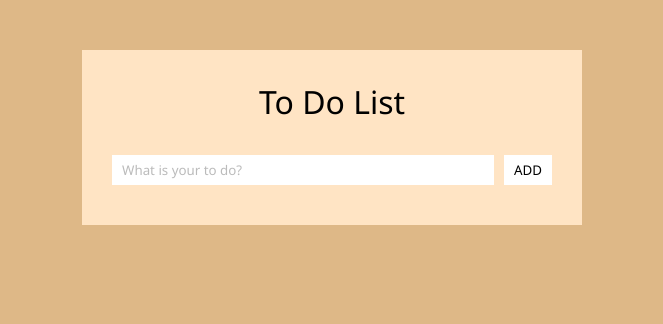
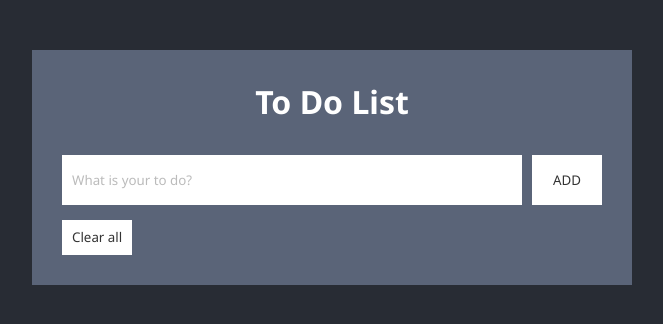
Before and after one commit to heejae0811/react-todo, a React (Create React App) app: page / in a window 1280 px wide. Shown: the top 324 px of the page, without its empty margins (308-971 px from the left). Built offline with nearby package versions, Linux system fonts and the light colour scheme.

Commit message:
Modify css 변경

```diff
--- a/src/components/todo.scss
+++ b/src/components/todo.scss
@@ -3,10 +3,16 @@ ul {
         display: flex;
         justify-content: space-between;
         align-items: center;
-        margin-bottom: 10px;
+        margin-bottom: 15px;
 
         &:last-child {
             margin-bottom: 0;
         }
+
+        p {
+            &:hover {
+                text-decoration: underline;
+            }
+        }
     }
 }
--- a/src/routes/Home.js
+++ b/src/routes/Home.js
@@ -1,6 +1,6 @@
 import React, { useState } from 'react'
 import { useDispatch, useSelector } from 'react-redux'
-import { addToDo } from '../store/toDoReducer'
+import { addToDo, clearToDo } from '../store/toDoReducer'
 import ToDo from '../components/ToDo'
 import './home.scss'
 
@@ -24,6 +24,11 @@ function Home() {
     setText('')
   }
 
+  function onClear(e) {
+    e.preventDefault()
+    dispatch(clearToDo)
+  }
+
   return (
     <>
       <div className="layout home">
@@ -43,6 +48,8 @@ function Home() {
             })
           }
         </ul>
+
+        <button onClick={onClear}>Clear all</button>
       </div>
     </>
   )
--- a/src/routes/detail.scss
+++ b/src/routes/detail.scss
@@ -1,11 +1,6 @@
 .detail {
-    h1 {
-        margin-bottom: 30px;
-        text-align: center;
-    }
-
     .date {
-        margin-bottom: 10px;
+        margin-bottom: 15px;
         text-align: right;
     }
 }
--- a/src/routes/home.scss
+++ b/src/routes/home.scss
@@ -1,19 +1,15 @@
 .home {
-    h1 {
-        margin-bottom: 30px;
-        text-align: center;
-    }
-
     form {
         display: flex;
         justify-content: space-between;
         gap: 10px;
-        margin-bottom: 10px;
+        margin-bottom: 15px;
 
         input {
             width: 100%;
-            height: 30px;
+            height: 50px;
             padding: 10px;
+            color: #333;
         }
     }
 }
--- a/src/scss/layout/_layout.scss
+++ b/src/scss/layout/_layout.scss
@@ -2,7 +2,8 @@
 @import url('https://fonts.googleapis.com/css2?family=Noto+Sans+KR:wght@400;700&display=swap');
 
 body {
-    background-color: burlywood;
+    background-color: #282c34;
+    color: #fff;
     font-family: 'Noto Sans', 'Noto Sans KR', sans-serif;
 
     .layout {
@@ -11,17 +12,30 @@ body {
         left: 0;
         bottom: 0;
         right: 0;
-        max-width: 500px;
+        max-width: 600px;
         width: 90%;
         margin: 50px auto;
         padding: 30px;
-        background-color: bisque;
+        background-color: #5a6478;
+
+        h1 {
+            margin-bottom: 30px;
+            color: #fff;
+            font-weight: 700;
+            text-align: center;
+        }
 
         button {
-            min-width: 48px;
-            min-height: 30px;
+            min-width: 70px;
+            min-height: 35px;
             padding: 0 10px;
             background-color: #fff;
+            color: #333;
+            transition: all .3s;
+
+            &:hover {
+                background-color: #ccc;
+            }
         }
     }
 }
--- a/src/store/toDoReducer.js
+++ b/src/store/toDoReducer.js
@@ -13,9 +13,14 @@ const todoSlice = createSlice({
     },
     deleteToDo: (state, action) => {
       state.toDoList = state.toDoList.filter(list => list.id !== action.payload)
+    },
+    clearToDo: (state, action) => {
+      if(window.confirm('진짜로 삭제하시겠습니까?')) {
+        state.toDoList = []
+      }
     }
   }
 })
 
-export const { addToDo, deleteToDo } = todoSlice.actions
+export const { addToDo, deleteToDo, clearToDo } = todoSlice.actions
 export default todoSlice.reducer
```
